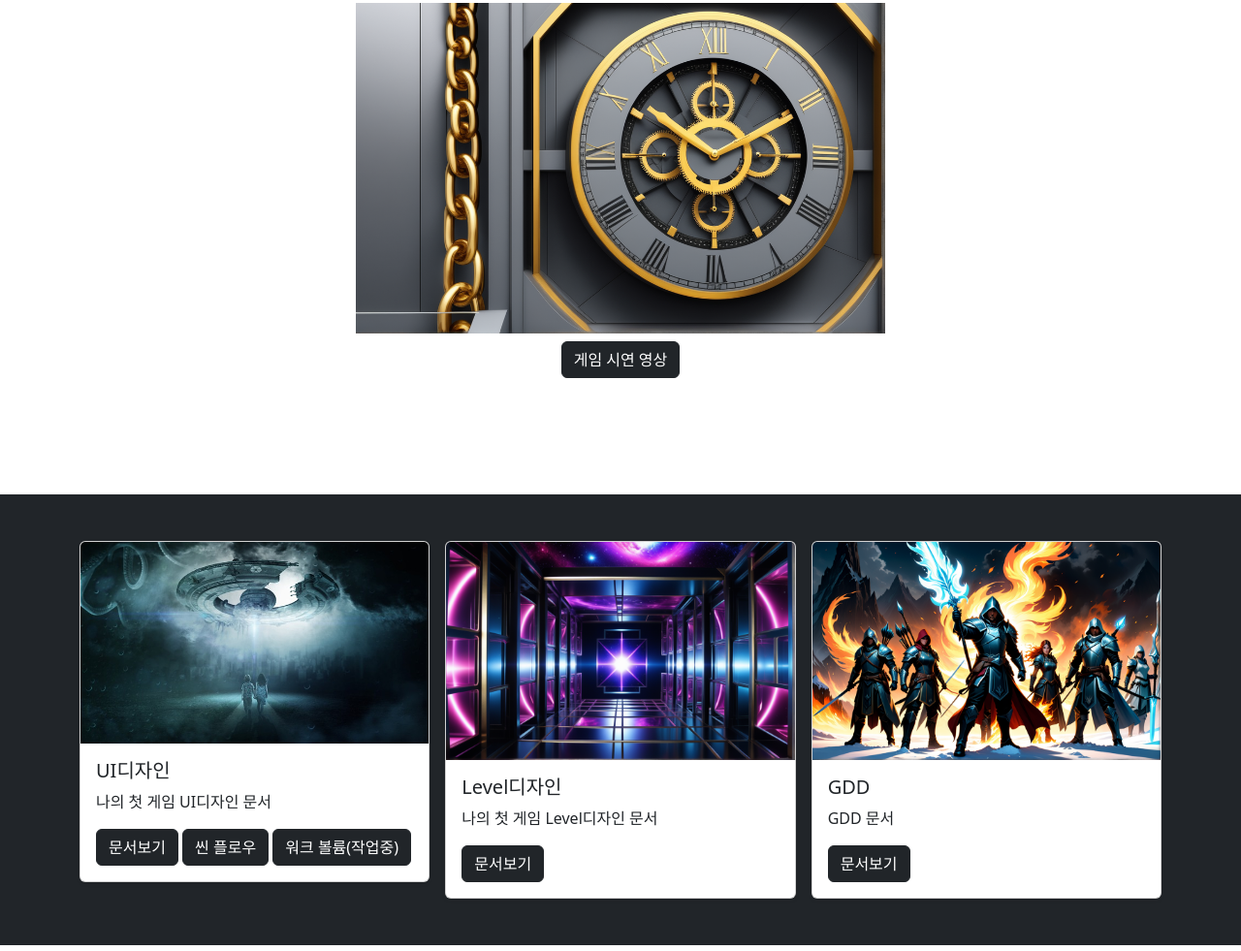
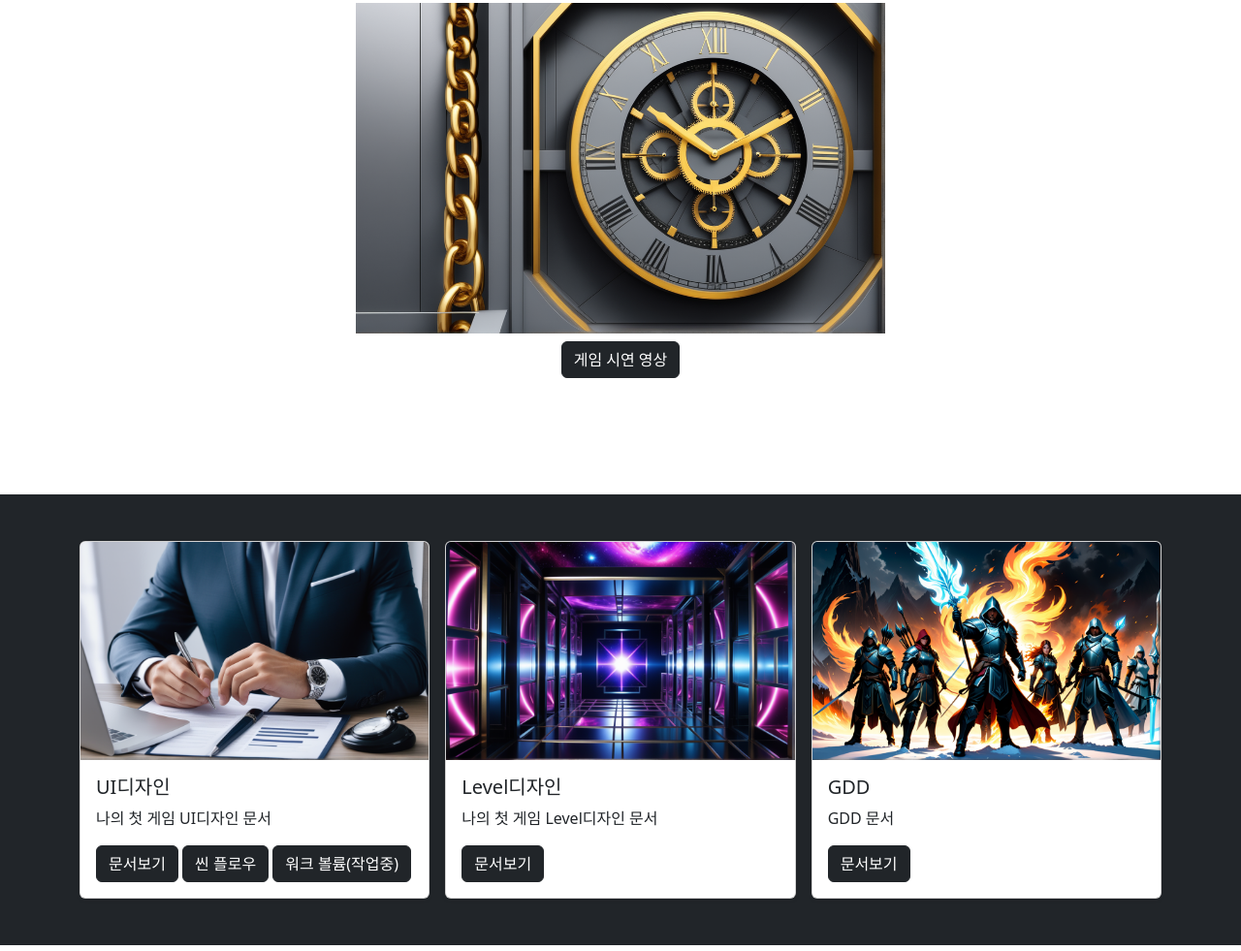
Before and after one commit to kahadra/ChparksGameDesignPlane, a plain HTML site: page pages/Subpage0.html in a window 1280 px wide. Shown: the part 205-1186 px from the top of the page at 97% size. Drawn offline with nearby package versions, Linux system fonts and the light colour scheme.

Commit message:
subpage update

```diff
--- a/pages/Subpage0.html
+++ b/pages/Subpage0.html
@@ -149,7 +149,7 @@
         <div class="row row-cols-1 row-cols-sm-2 row-cols-md-3 g-3">
           <div class="col">
             <div class="card shadow-sm" width="100%">
-              <img src="/images/spaceship01.jpg" class="card-img-top" alt="우주선1">
+              <img src="/images/GrayMan.png" class="card-img-top" alt="우주선1">
               <div class="card-body">
                 <h5 class="card-title">UI디자인</h5>
                 <p class="card-text">나의 첫 게임 UI디자인 문서</p>
```
Also changed, not shown: images/GrayMan.png (added).
